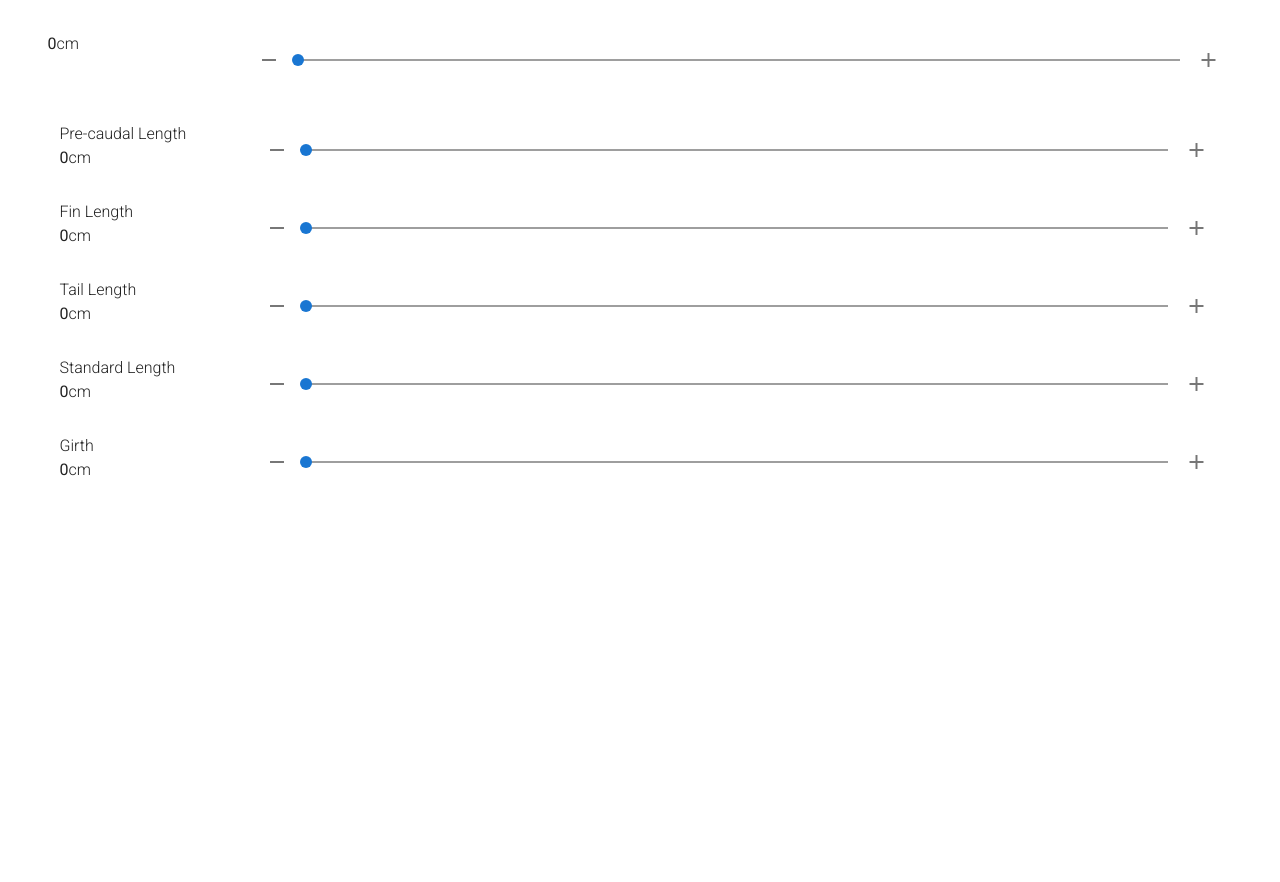
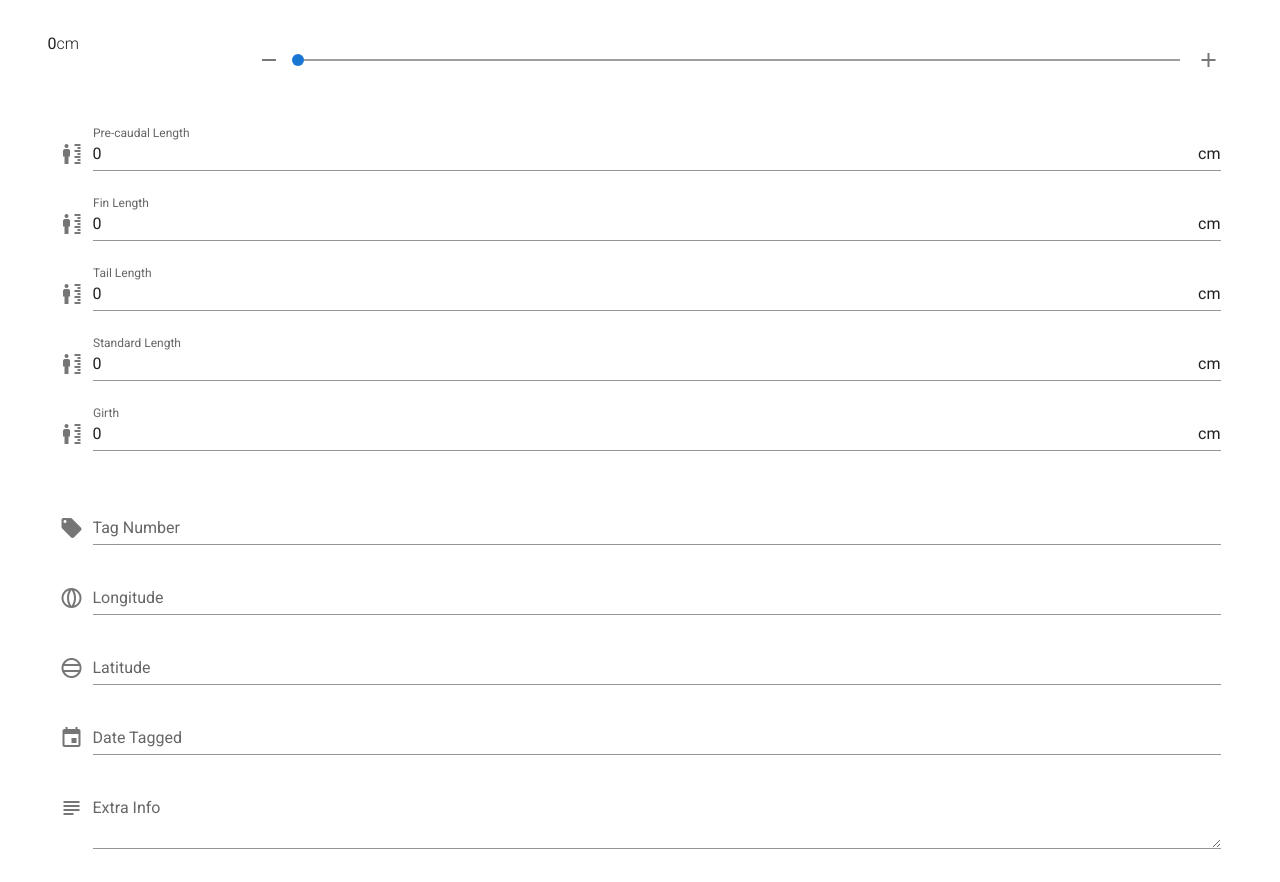
Before and after one commit to ippo615/miss-db, a Vue app: page /#/ in a window 1280 px wide. Shown: the part 868-1750 px from the top of the page. Before the commit the page ends 1392 px from the top, so only its background shows below. Built offline with nearby package versions, Linux system fonts and the light colour scheme.

Commit message:
Added tag data editor and size editor that uses test input instead of sliders

```diff
--- a/src/components/SharkSizeEditor.vue
+++ b/src/components/SharkSizeEditor.vue
@@ -1,21 +1,60 @@
 <template>
   <v-container>
-    <length-slider-vue v-model="preCaudalLength">{{$t('labels.sharkSize.preCaudalLength')}}</length-slider-vue>
-    <length-slider-vue v-model="finLength">{{$t('labels.sharkSize.finLength')}}</length-slider-vue>
-    <length-slider-vue v-model="tailLength">{{$t('labels.sharkSize.tailLength')}}</length-slider-vue>
-    <length-slider-vue v-model="standardLength">{{$t('labels.sharkSize.standardLength')}}</length-slider-vue>
-    <length-slider-vue v-model="girth">{{$t('labels.sharkSize.girth')}}</length-slider-vue>
+    <v-col cols="12">
+
+      <v-row>
+        <v-text-field
+          :label="$t('labels.sharkSize.preCaudalLength')"
+          prepend-icon="mdi-human-male-height"
+          v-model="preCaudalLength"
+          :suffix="$t('units.short.cm')"
+        ></v-text-field>
+      </v-row>
+
+      <v-row>
+        <v-text-field
+          :label="$t('labels.sharkSize.finLength')"
+          prepend-icon="mdi-human-male-height"
+          v-model="finLength"
+          :suffix="$t('units.short.cm')"
+        ></v-text-field>
+      </v-row>
+
+      <v-row>
+        <v-text-field
+          :label="$t('labels.sharkSize.tailLength')"
+          prepend-icon="mdi-human-male-height"
+          v-model="tailLength"
+          :suffix="$t('units.short.cm')"
+        ></v-text-field>
+      </v-row>
+
+      <v-row>
+        <v-text-field
+          :label="$t('labels.sharkSize.standardLength')"
+          prepend-icon="mdi-human-male-height"
+          v-model="standardLength"
+          :suffix="$t('units.short.cm')"
+        ></v-text-field>
+      </v-row>
+
+      <v-row>
+        <v-text-field
+          :label="$t('labels.sharkSize.girth')"
+          prepend-icon="mdi-human-male-height"
+          v-model="girth"
+          :suffix="$t('units.short.cm')"
+        ></v-text-field>
+      </v-row>
+
+    </v-col>
   </v-container>
 </template>
 
 <script>
-import LengthSliderVue from './LengthSlider.vue'
 
 export default {
   name: 'SharkSizeEditor',
-  components: {
-    LengthSliderVue
-  },
   data: () => ({
     preCaudalLength: 0,
     finLength: 0,
--- /dev/null
+++ b/src/components/TagDataEditor.vue
@@ -0,0 +1,101 @@
+<template>
+  <v-container>
+
+    <v-col cols="12">
+      <v-row>
+        <v-text-field
+          :label="$t('labels.tag.tagNumber')"
+          prepend-icon="mdi-tag"
+          v-model="tagNumber"
+        ></v-text-field>
+      </v-row>
+
+      <v-row>
+        <v-text-field
+          :label="$t('labels.tag.longitude')"
+          prepend-icon="mdi-longitude"
+          v-model="tagNumber"
+        ></v-text-field>
+      </v-row>
+
+      <v-row>
+        <v-text-field
+          :label="$t('labels.tag.latitude')"
+          prepend-icon="mdi-latitude"
+          v-model="tagNumber"
+        ></v-text-field>
+      </v-row>
+
+      <v-row>
+        <v-menu
+          ref="dateMenu"
+          v-model="dateMenu"
+          :close-on-content-click="false"
+          :return-value.sync="date"
+          transition="scale-transition"
+          offset-y
+          min-width="auto"
+        >
+          <template v-slot:activator="{ on, attrs }">
+            <v-text-field
+              v-model="date"
+              :label="$t('labels.tag.date')"
+              prepend-icon="mdi-calendar"
+              readonly
+              v-bind="attrs"
+              v-on="on"
+            ></v-text-field>
+          </template>
+          <v-date-picker
+            v-model="date"
+            no-title
+            scrollable
+          >
+            <v-spacer></v-spacer>
+            <v-btn
+              text
+              color="primary"
+              @click="dateMenu = false"
+            >
+              {{$t('labels.default.cancel')}}
+            </v-btn>
+            <v-btn
+              text
+              color="primary"
+              @click="$refs.dateMenu.save(date)"
+            >
+              {{$t('labels.default.ok')}}
+            </v-btn>
+          </v-date-picker>
+        </v-menu>
+      </v-row>
+
+      <v-row>
+        <v-textarea
+          :label="$t('labels.tag.description')"
+          rows="2"
+          prepend-icon="mdi-text-long"
+          v-model="tagDescription"
+        >
+        </v-textarea>
+      </v-row>
+
+    </v-col>
+
+  </v-container>
+</template>
+
+<script>
+export default {
+  name: 'TagDataEditor',
+  components: {
+  },
+  data: () => ({
+    "tagNumber": "",
+    "locationTaggedLongitude": 0.0,
+    "locationTaggedLatitude": 0.0,
+    "dateTagged": (new Date()),
+    "tagDescription": "",
+  })
+}
+</script>
--- a/src/locales/en.json
+++ b/src/locales/en.json
@@ -4,7 +4,9 @@
   },
   "labels": {
     "default": {
-      "value": "value"
+      "value": "value",
+      "ok": "OK",
+      "cancel": "Cancel"
     },
     "sharkSize": {
       "preCaudalLength": "Pre-caudal Length",
@@ -12,6 +14,13 @@
       "tailLength": "Tail Length",
       "standardLength": "Standard Length",
       "girth": "Girth"
+    },
+    "tag": {
+      "tagNumber": "Tag Number",
+      "latitude": "Latitude",
+      "longitude": "Longitude",
+      "date": "Date Tagged",
+      "description": "Extra Info"
     }
   },
   "units": {
--- a/src/views/HomeView.vue
+++ b/src/views/HomeView.vue
@@ -15,6 +15,9 @@
     <v-row>
       <shark-size-editor-vue />
     </v-row>
+    <v-row>
+      <tag-data-editor-vue />
+    </v-row>
   </v-col>
 </template>
 
@@ -24,6 +27,7 @@
   import HelloI18n from '@/components/HelloI18n.vue'
   import LengthSliderVue from '@/components/LengthSlider.vue'
   import SharkSizeEditorVue from '@/components/SharkSizeEditor.vue'
+  import TagDataEditorVue from '@/components/TagDataEditor.vue'
 
   export default {
     components: {
@@ -32,6 +36,7 @@
       HelloI18n,
       LengthSliderVue,
       SharkSizeEditorVue,
+      TagDataEditorVue,
     },
   }
 </script>
```
Also changed, not shown: src/components/SharkSizeEditorSlider.vue (added, +27 -0 lines).
